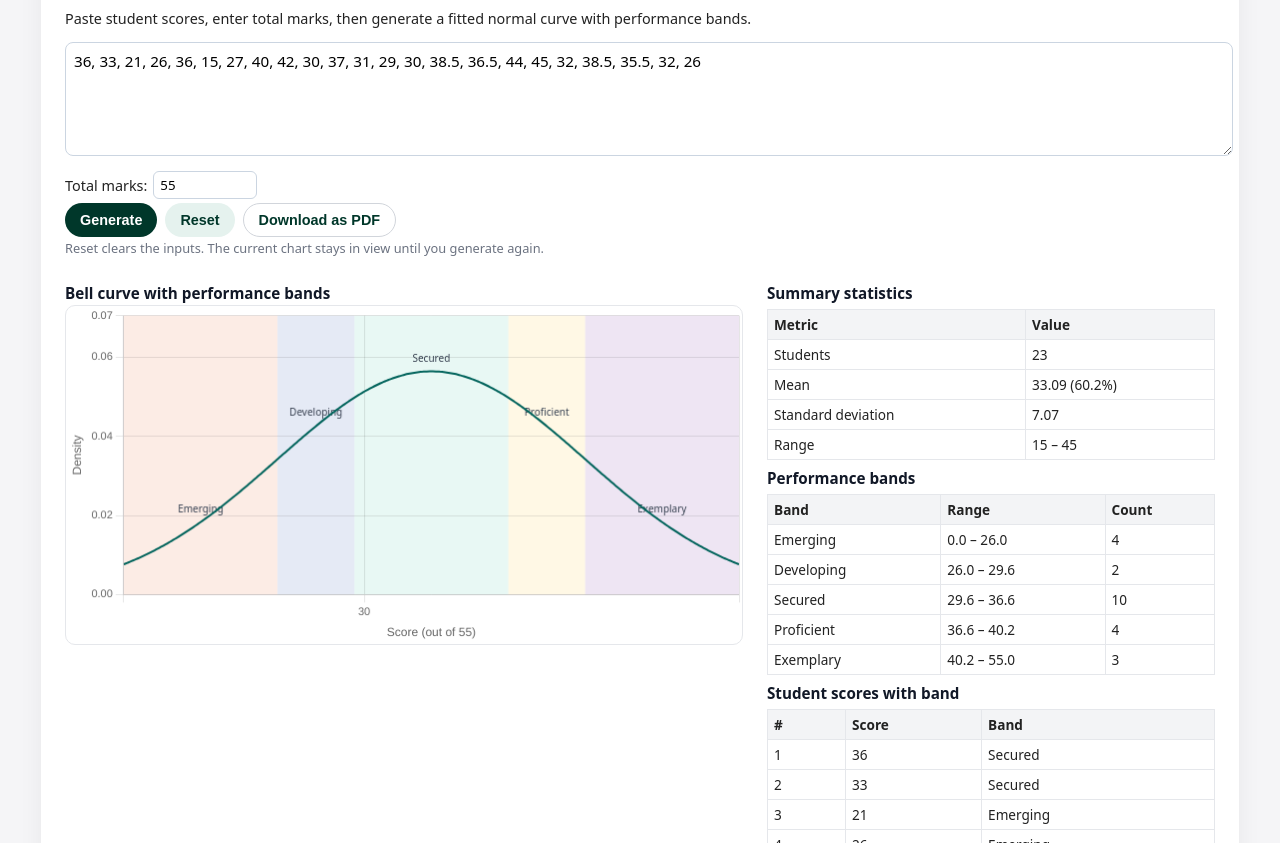
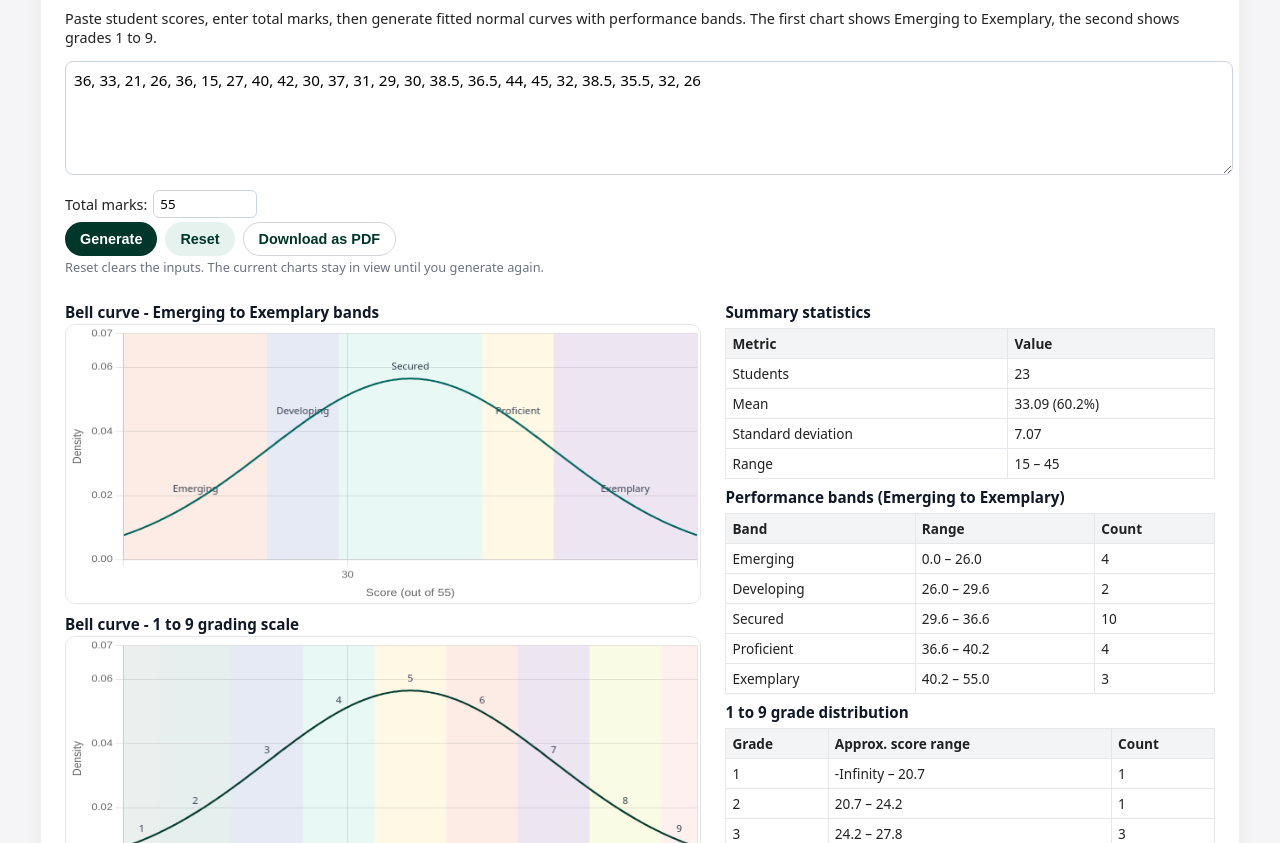
Before and after one commit to MiskAssessments/Bell-Curve-Generator, a plain HTML site: page index.html in a window 1280 px wide. Shown: the part 109-952 px from the top of the page. Drawn offline with nearby package versions, Linux system fonts and the light colour scheme.

Commit message:
Update index.html

```diff
--- a/index.html
+++ b/index.html
@@ -184,8 +184,9 @@
     canvas {
       background: #ffffff;
       border-radius: 10px;
-      height: 340px !important;
+      height: 280px !important;
       border: 1px solid #E5E7EB;
+      margin-bottom: 10px;
     }
 
     table {
@@ -237,7 +238,7 @@
   </header>
 
   <p style="font-size:0.9rem; margin-top:0;">
-    Paste student scores, enter total marks, then generate a fitted normal curve with performance bands.
+    Paste student scores, enter total marks, then generate fitted normal curves with performance bands. The first chart shows Emerging to Exemplary, the second shows grades 1 to 9.
   </p>
 
   <textarea id="scoresInput">36, 33, 21, 26, 36, 15, 27, 40, 42, 30, 37, 31, 29, 30, 38.5, 36.5, 44, 45, 32, 38.5, 35.5, 32, 26</textarea>
@@ -255,22 +256,28 @@
     <button class="btn-ghost" onclick="downloadPDF()">Download as PDF</button>
   </div>
   <div class="hint">
-    Reset clears the inputs. The current chart stays in view until you generate again.
+    Reset clears the inputs. The current charts stay in view until you generate again.
   </div>
 
   <div class="grid">
     <div>
-      <p class="subheading">Bell curve with performance bands</p>
+      <p class="subheading">Bell curve - Emerging to Exemplary bands</p>
       <canvas id="curveChart"></canvas>
+
+      <p class="subheading" style="margin-top:4px;">Bell curve - 1 to 9 grading scale</p>
+      <canvas id="stanineChart"></canvas>
     </div>
     <div>
       <p class="subheading">Summary statistics</p>
       <div id="summary"></div>
 
-      <p class="subheading">Performance bands</p>
+      <p class="subheading">Performance bands (Emerging to Exemplary)</p>
       <table id="bandsTable"></table>
 
-      <p class="subheading">Student scores with band</p>
+      <p class="subheading">1 to 9 grade distribution</p>
+      <table id="stanineTable"></table>
+
+      <p class="subheading">Student scores with Emerging to Exemplary band</p>
       <table id="studentsTable"></table>
     </div>
   </div>
@@ -282,6 +289,7 @@
 
 <script>
   let chartInstance = null;
+  let stanineChartInstance = null;
 
   function parseScores(text) {
     return text.split(/[\s,]+/).map(v => parseFloat(v)).filter(v => !isNaN(v));
@@ -309,10 +317,10 @@
 
     const { n, mean, sd, min, max } = stats(scores);
 
-    // Define plotting range = mean ± 2SD, bounded by 0 and total marks
+    // Range for charts - mean ± 2SD, bounded by 0 and total marks
     let xMin = Math.max(0, mean - 2*sd);
     let xMax = Math.min(maxMarks, mean + 2*sd);
-    if (xMax <= xMin) { // fall back if SD tiny
+    if (xMax <= xMin) {
       xMin = Math.max(0, min - 2);
       xMax = Math.min(maxMarks, max + 2);
     }
@@ -328,14 +336,25 @@
       if(y>maxY) maxY=y;
     }
 
-    // Bands based on SD
-    const bands = {
+    // 5-band Emerging to Exemplary
+    const bands5 = {
       "Emerging":[0, mean - sd],
       "Developing":[mean - sd, mean - 0.5*sd],
       "Secured":[mean - 0.5*sd, mean + 0.5*sd],
       "Proficient":[mean + 0.5*sd, mean + sd],
       "Exemplary":[mean + sd, maxMarks]
     };
+
+    // 1-9 bands based on z-scores (stanine-style)
+    const stanineZ = [-Infinity, -1.75, -1.25, -0.75, -0.25, 0.25, 0.75, 1.25, 1.75, Infinity];
+    const stanineBands = {};
+    for (let grade = 1; grade <= 9; grade++) {
+      const zLow = stanineZ[grade - 1];
+      const zHigh = stanineZ[grade];
+      const rawLow = mean + zLow * sd;
+      const rawHigh = mean + zHigh * sd;
+      stanineBands[grade] = [rawLow, rawHigh];
+    }
 
     // Summary UI
     document.getElementById("summary").innerHTML=`
@@ -348,24 +367,37 @@
       </table>
     `;
 
-    // Band summary table
+    // Band summary table (Emerging to Exemplary)
     let bandRows = "<tr><th>Band</th><th>Range</th><th>Count</th></tr>";
-    for(const [name,[lo,hi]] of Object.entries(bands)){
+    for(const [name,[lo,hi]] of Object.entries(bands5)){
       const count = scores.filter(s=>s>=lo && s<=hi).length;
       bandRows += `<tr><td>${name}</td><td>${lo.toFixed(1)} – ${hi.toFixed(1)}</td><td>${count}</td></tr>`;
     }
     document.getElementById("bandsTable").innerHTML = bandRows;
 
-    // Student + band table
+    // 1-9 distribution table
+    let stanineRows = "<tr><th>Grade</th><th>Approx. score range</th><th>Count</th></tr>";
+    for (let grade = 1; grade <= 9; grade++) {
+      const [rawLow, rawHigh] = stanineBands[grade];
+      const count = scores.filter(s => s >= rawLow && s < rawHigh).length;
+      stanineRows += `<tr>
+        <td>${grade}</td>
+        <td>${rawLow.toFixed(1)} – ${rawHigh.toFixed(1)}</td>
+        <td>${count}</td>
+      </tr>`;
+    }
+    document.getElementById("stanineTable").innerHTML = stanineRows;
+
+    // Student + 5-band table
     let rows = "<tr><th>#</th><th>Score</th><th>Band</th></tr>";
     scores.forEach((s,i)=>{
-      const band = Object.entries(bands).find(([_,[l,h]])=>s>=l && s<=h)?.[0] ?? "N/A";
+      const band = Object.entries(bands5).find(([_,[l,h]])=>s>=l && s<=h)?.[0] ?? "N/A";
       rows+=`<tr><td>${i+1}</td><td>${s}</td><td>${band}</td></tr>`;
     });
     document.getElementById("studentsTable").innerHTML=rows;
 
-    // Background band colours (using Misk palette)
-    const bandColours={
+    // Background colours
+    const bandColours5={
       "Emerging":"rgba(220, 68, 5, 0.10)",     // Orange
       "Developing":"rgba(0, 51, 160, 0.10)",   // Blue
       "Secured":"rgba(33, 181, 143, 0.10)",    // Turquoise
@@ -373,20 +405,33 @@
       "Exemplary":"rgba(92, 6, 140, 0.10)"     // Purple
     };
 
-    const bandPlugin={
-      id:"bandBG",
+    const stanineColours = [
+      "rgba(0, 55, 42, 0.08)",  // 1
+      "rgba(0, 99, 91, 0.10)",  // 2
+      "rgba(0, 51, 160, 0.10)", // 3
+      "rgba(33, 181, 143, 0.10)",//4
+      "rgba(255, 181, 0, 0.10)", //5
+      "rgba(220, 68, 5, 0.10)",  //6
+      "rgba(92, 6, 140, 0.10)",  //7
+      "rgba(196, 214, 0, 0.10)", //8 lime-ish
+      "rgba(255, 107, 107, 0.10)"//9
+    ];
+
+    // Plugin for 5-band chart
+    const bandPlugin5={
+      id:"bandBG5",
       beforeDraw(chart){
         const {ctx, chartArea, scales:{x,y}}=chart;
         ctx.save();
-        for(const [name,[lo,hi]] of Object.entries(bands)){
+        for(const [name,[lo,hi]] of Object.entries(bands5)){
           const start=Math.max(lo,xMin), end=Math.min(hi,xMax);
           const xStart=x.getPixelForValue(start);
           const xEnd=x.getPixelForValue(end);
-          ctx.fillStyle=bandColours[name];
+          ctx.fillStyle=bandColours5[name];
           ctx.fillRect(xStart,chartArea.top,xEnd-xStart,chartArea.bottom-chartArea.top);
 
           const mid=(start+end)/2;
-          const labelY=y.getPixelForValue(normalPdf(mid,mean,sd))*1;
+          const labelY=y.getPixelForValue(normalPdf(mid,mean,sd));
           ctx.fillStyle="#374151";
           ctx.font="10px system-ui";
           ctx.textAlign="center";
@@ -396,11 +441,36 @@
       }
     };
 
-    // Draw chart
-    const ctx=document.getElementById("curveChart").getContext("2d");
+    // Plugin for 1-9 chart
+    const bandPlugin9={
+      id:"bandBG9",
+      beforeDraw(chart){
+        const {ctx, chartArea, scales:{x,y}}=chart;
+        ctx.save();
+        for(let grade=1; grade<=9; grade++){
+          const [loRaw, hiRaw] = stanineBands[grade];
+          const start=Math.max(loRaw,xMin), end=Math.min(hiRaw,xMax);
+          const xStart=x.getPixelForValue(start);
+          const xEnd=x.getPixelForValue(end);
+          ctx.fillStyle=stanineColours[grade-1];
+          ctx.fillRect(xStart,chartArea.top,xEnd-xStart,chartArea.bottom-chartArea.top);
+
+          const mid=(start+end)/2;
+          const labelY=y.getPixelForValue(normalPdf(mid,mean,sd));
+          ctx.fillStyle="#374151";
+          ctx.font="10px system-ui";
+          ctx.textAlign="center";
+          ctx.fillText(grade.toString(),(xStart+xEnd)/2,labelY-10);
+        }
+        ctx.restore();
+      }
+    };
+
+    // Draw first chart (5 bands)
+    const ctx1=document.getElementById("curveChart").getContext("2d");
     if(chartInstance) chartInstance.destroy();
 
-    chartInstance=new Chart(ctx,{
+    chartInstance=new Chart(ctx1,{
       type:"line",
       data:{
         datasets:[{
@@ -438,7 +508,52 @@
           }
         }
       },
-      plugins:[bandPlugin]
+      plugins:[bandPlugin5]
+    });
+
+    // Draw second chart (1-9)
+    const ctx2=document.getElementById("stanineChart").getContext("2d");
+    if(stanineChartInstance) stanineChartInstance.destroy();
+
+    stanineChartInstance=new Chart(ctx2,{
+      type:"line",
+      data:{
+        datasets:[{
+          label:"Bell curve",
+          data:xs.map((v,i)=>({x:v,y:ys[i]})),
+          borderColor: "#00372A",
+          borderWidth:2,
+          pointRadius:0,
+          tension:0.25
+        }]
+      },
+      options:{
+        plugins:{legend:{display:false}, tooltip:{enabled:false}},
+        scales:{
+          x:{
+            type:"linear",
+            min:xMin,
+            max:xMax,
+            title:{display:true,text:`Score (out of ${maxMarks})`},
+            ticks:{
+              maxTicksLimit:7,
+              font:{size:11},
+              callback:(v)=>Number.isInteger(v)?v:""
+            }
+          },
+          y:{
+            min:0,
+            max:maxY*1.25,
+            ticks:{
+              maxTicksLimit:5,
+              font:{size:11},
+              callback:v=>v.toFixed(2)
+            },
+            title:{display:true,text:"Density"}
+          }
+        }
+      },
+      plugins:[bandPlugin9]
     });
   }
 
```
